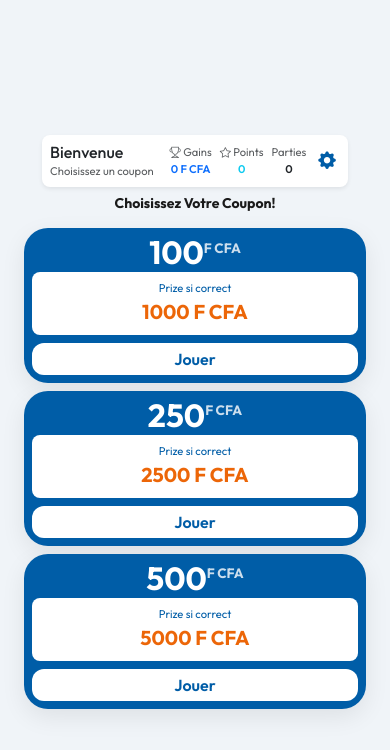
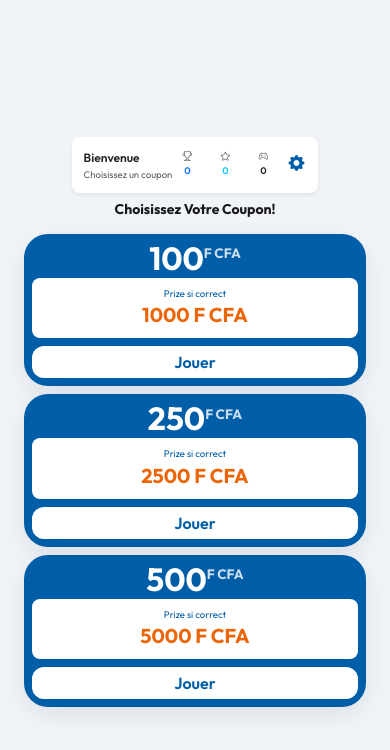
Before and after one commit to AKAJEANYANN/quiz-fortune, a Nuxt app: page /coupons in a window 390 px wide. Shown: the top 750 px of the page. Built offline with nearby package versions, Linux system fonts and the light colour scheme.

Commit message:
first commit

```diff
--- a/pages/coupons.vue
+++ b/pages/coupons.vue
@@ -1,30 +1,30 @@
 <template>
   <div class="page-container flex-column">
     <div class="header-section text-center mb-2">
-      <div class="welcome-banner bg-white p-2 rounded-3 shadow-sm d-flex justify-content-between align-items-center mb-2 mx-auto" style="max-width: 700px; width: 100%">
-        <div class="text-start">
-          <h4 class="h6 mb-0">
-            Bienvenue
+      <div class="welcome-banner bg-white p-2 rounded-3 shadow-sm mb-2 mx-auto" style="max-width: 700px; width: 100%">
+        <div class="d-flex justify-content-between align-items-start w-100">
+          <div class="text-start flex-grow-1">
+            <div class="d-flex align-items-center gap-1 mb-0">
+              <span class="welcome-text">Bienvenue</span>
               <ClientOnly>
                 <span class="phone-number">{{ formattedPhone }}</span>
               </ClientOnly>
-          </h4>
-          <p class="text-muted mb-0 xx-small" style="margin-right:1rem;">Choisissez un coupon</p>
             </div>
-        <div class="stats d-flex gap-2 text-center">
-          <div>
-            <div class="text-muted xx-small"><i class="bi bi-trophy"></i> Gains</div>
-            <div class="fw-semibold text-primary xx-small">{{ totalEarnings }} F CFA</div>
+            <p class="text-muted mb-0 xx-small">Choisissez un coupon</p>
           </div>
-          <div>
-            <div class="text-muted xx-small"><i class="bi bi-star"></i> Points</div>
+          <div class="stats-container d-flex gap-2 align-items-center">
+            <div class="stat-item">
+              <div class="text-muted xx-small"><i class="bi bi-trophy"></i></div>
+              <div class="fw-semibold text-primary xx-small">{{ totalEarnings }}</div>
+            </div>
+            <div class="stat-item">
+              <div class="text-muted xx-small"><i class="bi bi-star"></i></div>
               <div class="fw-semibold text-info xx-small">{{ totalPoints }}</div>
             </div>
-          <div>
-            <div class="text-muted xx-small">Parties</div>
+            <div class="stat-item">
+              <div class="text-muted xx-small"><i class="bi bi-controller"></i></div>
               <div class="fw-semibold xx-small">{{ gamesPlayed }}</div>
             </div>
-          <div>
             <div class="settings-icon">
               <i class="bi bi-gear-fill"></i>
             </div>
@@ -238,9 +238,24 @@ const selectAndPlay = (coupon) => {
 }
 
 .phone-number {
-  font-size: 0.65rem;
+  font-size: 0.5rem;
   font-weight: 500;
-  margin-right: 1rem;
+  white-space: nowrap;
+}
+
+.welcome-text {
+  font-size: 0.85rem;
+  font-weight: 600;
+  white-space: nowrap;
+}
+
+.stats-container {
+  flex-shrink: 0;
+}
+
+.stat-item {
+  text-align: center;
+  min-width: 35px;
 }
 
 .settings-icon {
@@ -252,11 +267,44 @@ const selectAndPlay = (coupon) => {
   font-size: 1.1rem;
   transition: all 0.3s ease;
   padding: 4px;
+  flex-shrink: 0;
 }
 
 .settings-icon:hover {
   color: var(--secondary-color);
   transform: rotate(90deg);
+}
+
+/* Responsive pour mobile */
+@media (max-width: 576px) {
+  .welcome-banner {
+    padding: 0.75rem !important;
+  }
+
+  .phone-number {
+    font-size: 0.5rem;
+  }
+
+  .welcome-text {
+    font-size: 0.75rem;
+  }
+
+  .stats-container {
+    gap: 0.5rem !important;
+  }
+
+  .stat-item {
+    min-width: 30px;
+  }
+
+  .xx-small {
+    font-size: 0.6rem;
+  }
+
+  .settings-icon {
+    font-size: 1rem;
+    padding: 2px;
+  }
 }
 
 .btn-light {
```
Lines whose indentation alone changed are shown as unchanged.
